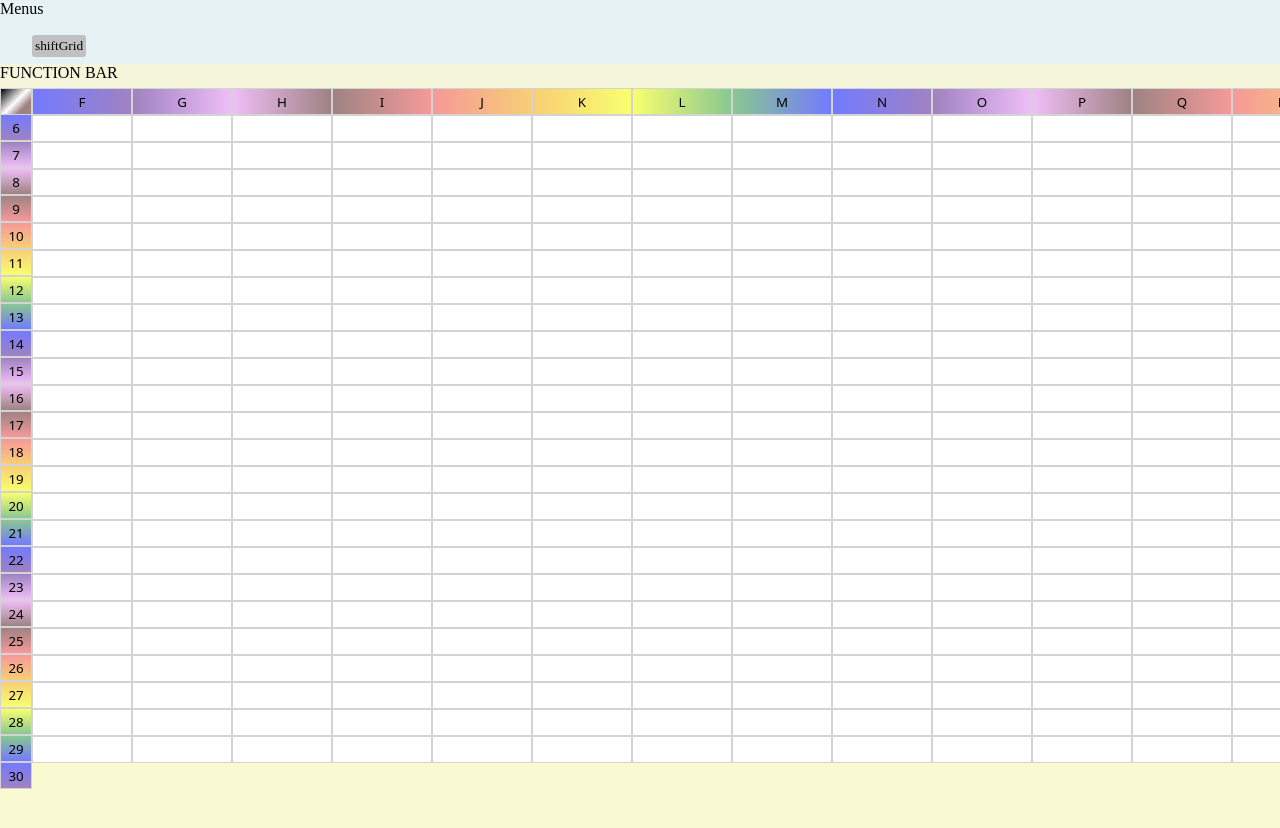
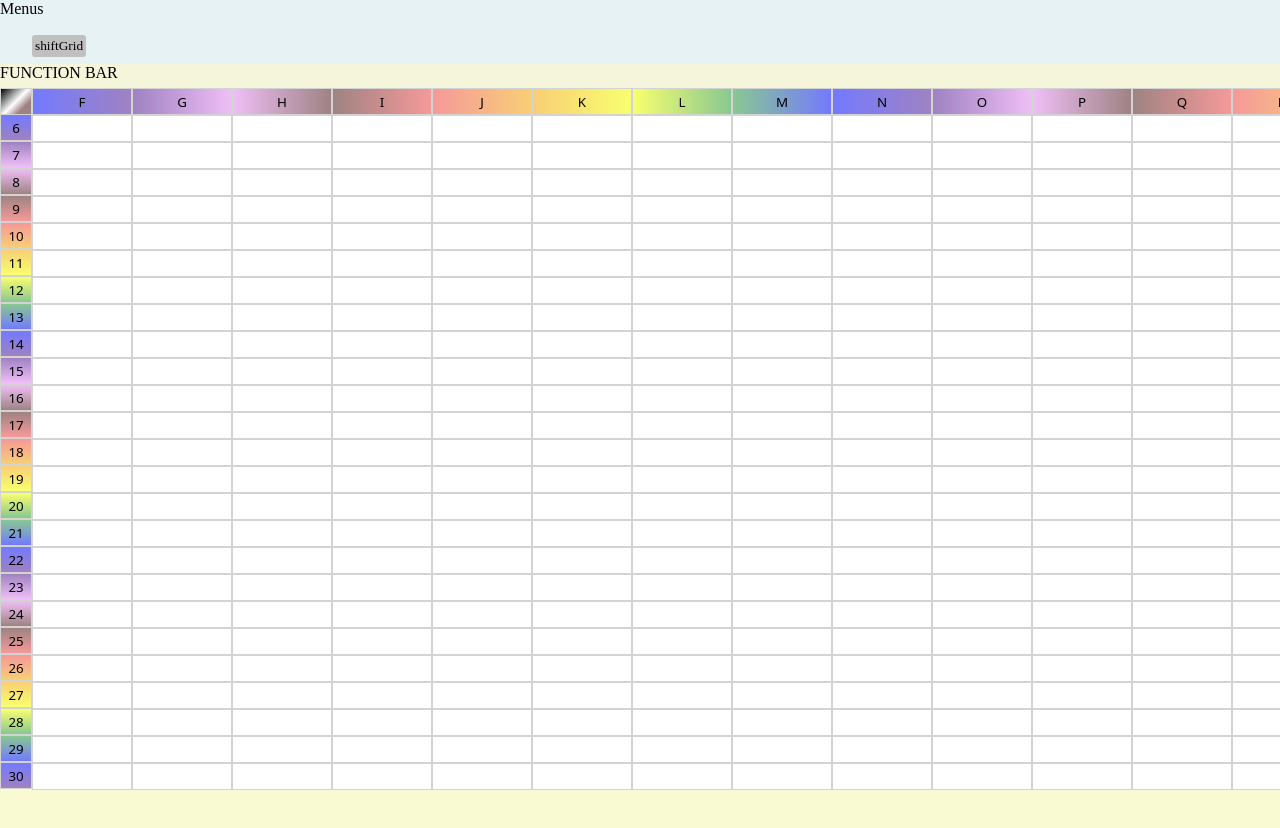
Before and after one commit to Eihcir0/rcell, a React (Create React App) app: page / in a window 1280 px wide. Shown: the top 828 px of the page. Built offline with nearby package versions, Linux system fonts and the light colour scheme.

Commit message:
fix display rows

```diff
--- a/src/components/Viewport/Rows/Rows.jsx
+++ b/src/components/Viewport/Rows/Rows.jsx
@@ -36,10 +36,14 @@ class Rows extends React.Component {
         }
     }
 
+    totalViewportRows = () => {
+        const viewportRows = this.props.viewportHeight + this.props.viewport[0]
+        return Math.min(this.props.totalRows, viewportRows)
+    }
+
     renderRows = () => {
         const rows = []
-        for (let rowIdx = this.props.viewport[0]; rowIdx < Math.min(this.props.totalRows - 1, (this.props.viewport[0] + this.props.viewportHeight)); rowIdx++) {
-
+        for (let rowIdx = this.props.viewport[0]; rowIdx < this.totalViewportRows(); rowIdx++) {
             const {
                 cursorLocation,
                 editingLocation,
--- a/src/components/Viewport/Viewport.jsx
+++ b/src/components/Viewport/Viewport.jsx
@@ -28,6 +28,9 @@ import KeyBindings from './KeyBindings'
  * Then move on to some basic formatting like bold / italic / underline
  * Copy paste
  * Undo
+ *
+ * Scroll goes to edge on top and left!
+ * Clicking off cell enters value -- on blur?
  *
  *
  * */
```
